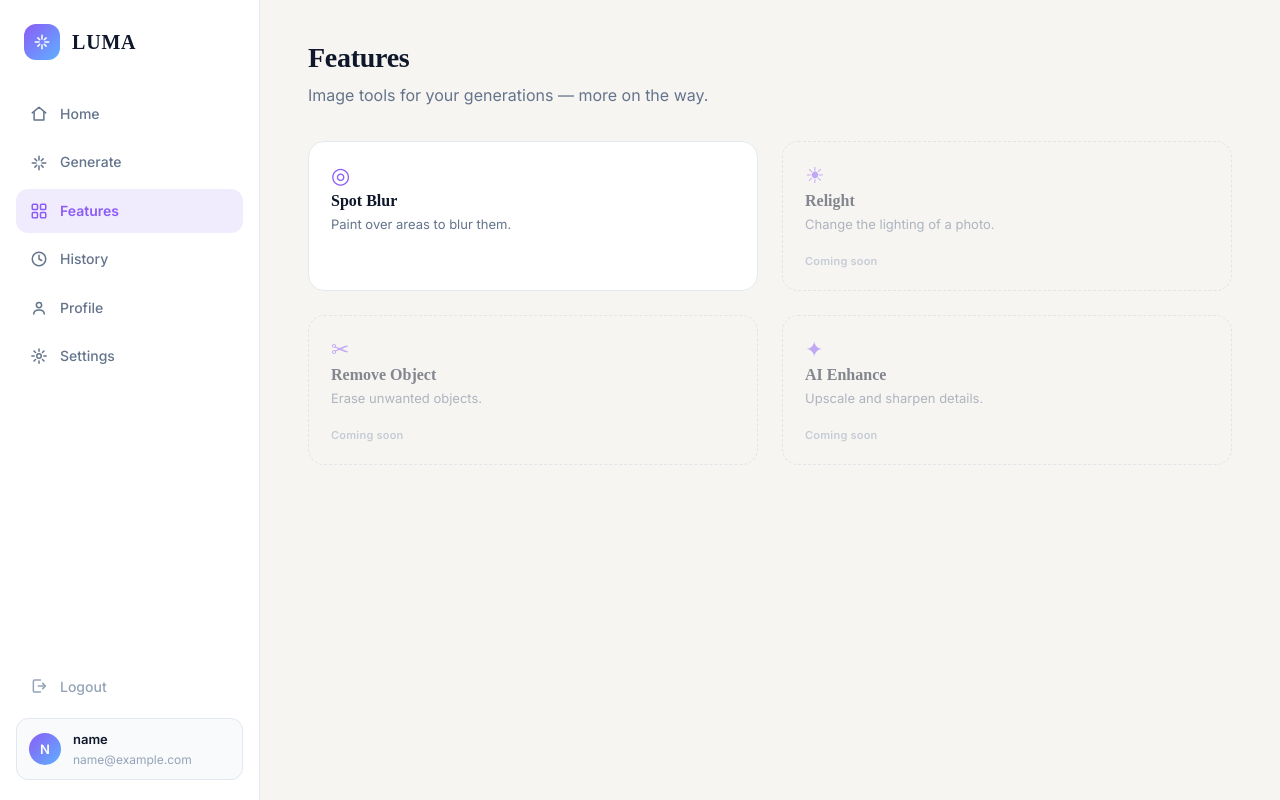
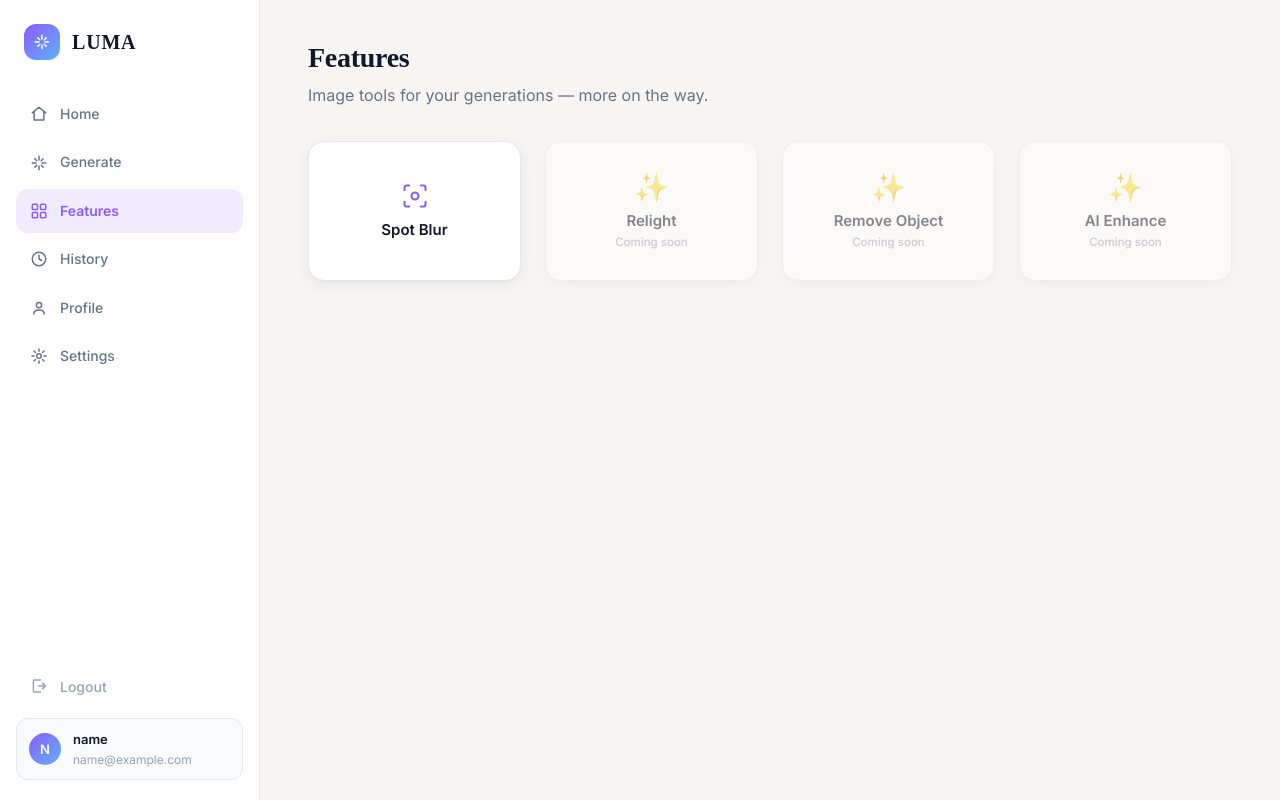
Before and after one commit to PeemPasae/Image_Project, a React (Vite) app in the folder frontend/luma-frontend/: page /features in a window 1280 px wide. Built offline with nearby package versions, Linux system fonts and the light colour scheme; no server answers; sample sign-in values are in the browser's storage.

Commit message:
feat(frontend): redesign features cards as single row with lucide icon

```diff
--- a/frontend/luma-frontend/package.json
+++ b/frontend/luma-frontend/package.json
@@ -11,14 +11,15 @@
   },
   "dependencies": {
     "axios": "^1.7.2",
+    "lucide-react": "^1.47.0",
     "react": "^18.3.1",
     "react-dom": "^18.3.1",
     "react-router-dom": "^6.24.1"
   },
   "devDependencies": {
     "@vitejs/plugin-react": "^4.3.1",
+    "jsdom": "^25.0.0",
     "vite": "^5.3.1",
-    "vitest": "^2.0.5",
-    "jsdom": "^25.0.0"
+    "vitest": "^2.0.5"
   }
 }
--- a/frontend/luma-frontend/src/components/features/FeatureTabs.jsx
+++ b/frontend/luma-frontend/src/components/features/FeatureTabs.jsx
@@ -1,16 +1,17 @@
 import { useLayoutEffect, useRef } from 'react'
+import { Focus } from 'lucide-react'
 
 export const FEATURES = [
-  { id: 'spot-blur', icon: '◎', title: 'Spot Blur', desc: 'Paint over areas to blur them.', ready: true },
-  { id: 'relight', icon: '☀', title: 'Relight', desc: 'Change the lighting of a photo.', ready: false },
-  { id: 'remove-object', icon: '✂', title: 'Remove Object', desc: 'Erase unwanted objects.', ready: false },
-  { id: 'ai-enhance', icon: '✦', title: 'AI Enhance', desc: 'Upscale and sharpen details.', ready: false },
+  { id: 'spot-blur', icon: <Focus strokeWidth={1.75} />, title: 'Spot Blur', ready: true },
+  { id: 'relight', icon: '✨', title: 'Relight', ready: false },
+  { id: 'remove-object', icon: '✨', title: 'Remove Object', ready: false },
+  { id: 'ai-enhance', icon: '✨', title: 'AI Enhance', ready: false },
 ]
 
 const DURATION = 320
 
 // The 4 tiles never unmount: `expanded` only swaps the container's layout
-// (grid ↔ tab row) and the tiles FLIP-animate between their two positions.
+// (card row ↔ tab row) and the tiles FLIP-animate between their two positions.
 export default function FeatureTabs({ expanded, activeId = 'spot-blur', onSelect, onBack }) {
   const tileRefs = useRef({})
   // "First" rects, captured right before the state change that re-lays-out the tiles.
@@ -84,7 +85,7 @@ export default function FeatureTabs({ expanded, activeId = 'spot-blur', onSelect
 
   return (
     <div className={`feature-tabs${expanded ? ' is-expanded' : ''}`}>
-      <div className={expanded ? 'feature-tab-row' : 'history-grid feature-grid'}>
+      <div className={expanded ? 'feature-tab-row' : 'feature-grid'}>
         {FEATURES.map((f) => {
           const isActive = expanded && f.id === activeId
           const className = [
@@ -105,7 +106,6 @@ export default function FeatureTabs({ expanded, activeId = 'spot-blur', onSelect
             >
               <span className="feature-tile-icon" aria-hidden="true">{f.icon}</span>
               <span className="feature-tile-title">{f.title}</span>
-              <span className="feature-tile-desc">{f.desc}</span>
               {!f.ready && <span className="feature-tile-badge">Coming soon</span>}
             </button>
           )
--- a/frontend/luma-frontend/src/styles/features.css
+++ b/frontend/luma-frontend/src/styles/features.css
@@ -3,46 +3,50 @@
 
 .feature-tabs, .feature-panel { --ft-radius: var(--r-lg, var(--radius)); }
 
-/* ---------- Grid state (2x2, reuses .history-grid) ---------- */
+/* ---------- Collapsed state: one row of 4 cards ---------- */
 
-.feature-tabs .history-grid.feature-grid { grid-template-columns: repeat(2, minmax(0, 1fr)); }
+.feature-grid {
+  display: grid;
+  grid-template-columns: repeat(4, minmax(0, 1fr));
+  gap: var(--soft-gap, 16px);
+}
 
+/* Same look as .card in the Soft template: solid surface + level-1 elevation
+   (Classic has no elevation token, so it stays flat like its own .card). */
 .feature-tile {
   display: flex;
   flex-direction: column;
-  align-items: flex-start;
-  gap: 6px;
-  min-height: 150px;
-  padding: 22px;
-  text-align: left;
+  align-items: center;
+  justify-content: center;
+  gap: 10px;
+  min-height: 140px;
+  padding: 22px 16px;
+  text-align: center;
   color: var(--text);
   background: var(--surface-solid);
   border: 1px solid var(--border);
   border-radius: var(--ft-radius);
-  transition: border-color .15s ease;
+  box-shadow: var(--soft-elevation, none);
+  transition: border-color .15s ease, box-shadow .15s ease;
   will-change: transform;
 }
-.feature-tile.is-ready:hover { border-color: var(--border-strong); }
+.feature-tile.is-ready:hover { border-color: var(--border-strong); box-shadow: var(--soft-elevation-hover, none); }
 .feature-tile.is-ready:focus-visible { outline: 2px solid var(--accent1, var(--purple)); outline-offset: 2px; }
-.feature-tile.is-inert {
-  opacity: .5;
-  cursor: not-allowed;
-  background: transparent;
-  border: 1.5px dashed var(--border-strong);
+.feature-tile.is-inert { opacity: .5; cursor: not-allowed; }
+
+.feature-tile-icon {
+  display: inline-flex;
+  font-size: 28px;
+  line-height: 1;
+  color: var(--accent1, var(--purple));
 }
-
-.feature-tile-icon { font-size: 22px; line-height: 1; color: var(--accent1, var(--purple)); }
-.feature-tile-title {
-  font-family: var(--soft-font-display, 'Sora', sans-serif);
-  font-size: 16px;
-  font-weight: 600;
-}
-.feature-tile-desc { font-size: 13px; color: var(--text-dim); }
+.feature-tile-icon svg { width: 1em; height: 1em; }
+/* Font family is inherited from body, same as the sidebar nav links. */
+.feature-tile-title { font-size: 15px; font-weight: 600; line-height: 1.3; }
 .feature-tile-badge {
-  margin-top: auto;
-  font-size: 11px;
-  font-weight: 600;
-  letter-spacing: .02em;
+  margin-top: -6px;
+  font-size: 11.5px;
+  font-weight: 500;
   color: var(--text-faint);
 }
 
@@ -66,8 +70,8 @@
   align-items: center;
   gap: 8px;
   min-height: 0;
+  box-shadow: none;
 }
-.feature-tab-row .feature-tile-desc,
 .feature-tab-row .feature-tile-badge { display: none; }
 .feature-tab-row .feature-tile-icon { font-size: 15px; }
 .feature-tab-row .feature-tile-title { font-size: 14px; }
@@ -87,6 +91,7 @@
 .feature-tab-row .feature-tile.is-inert {
   padding: 6px 14px;
   margin-bottom: 8px;
+  background: transparent;
   border: 1px solid var(--border);
   border-radius: 999px;
 }
@@ -194,7 +199,7 @@
 .spot-blur-count { margin-right: auto; font-size: 12.5px; color: var(--text-faint); }
 
 @media (max-width: 760px) {
-  .feature-tabs .history-grid.feature-grid { grid-template-columns: 1fr; }
+  .feature-grid { grid-template-columns: repeat(2, minmax(0, 1fr)); }
   .feature-tabs.is-expanded { flex-direction: column-reverse; align-items: stretch; }
   .feature-back { align-self: flex-end; }
   .spot-blur-head { flex-direction: column; }
```
Also changed, not shown: 1 other file (tests, documents, lock files or other folders).
